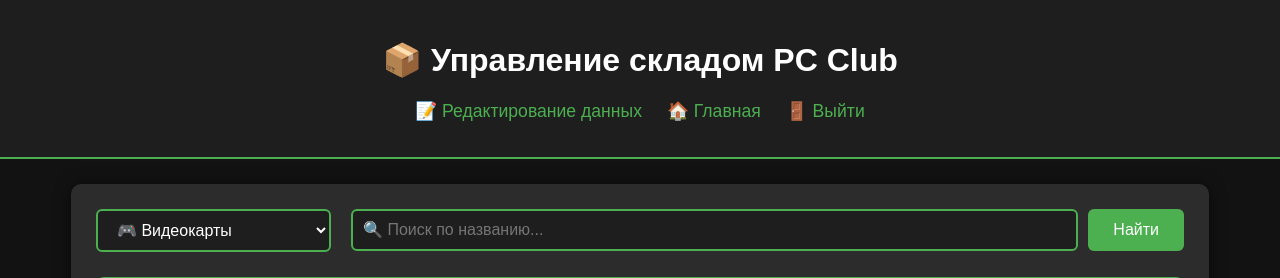
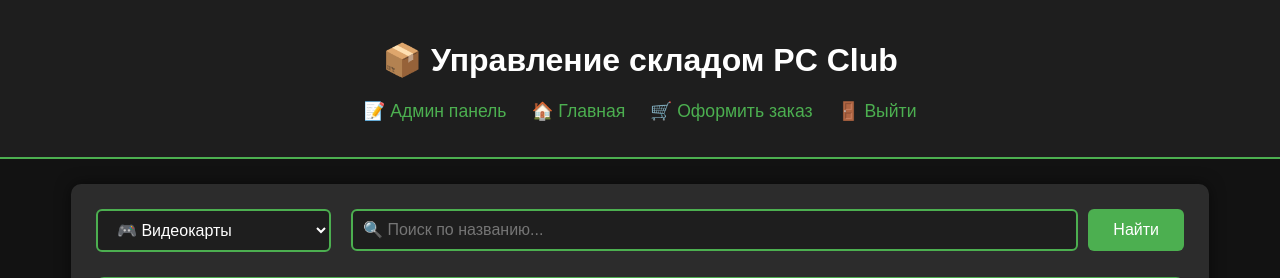
Before and after one commit to KilqGo/Diplomkkk, a PHP site: page /stock_management.php in a window 1280 px wide. Shown: the top 278 px of the page. Run offline with PHP 8.4, Linux system fonts and the light colour scheme; a user stored in the database is signed in; data comes from the database, SQL or seed files in the repository.

Commit message:
поправил навигацию

```diff
--- a/edit_content.php
+++ b/edit_content.php
@@ -226,6 +226,7 @@ $search_columns = [
             <ul>
                 <li><a href="stock_management.php">📦 Склад</a></li>
                 <li><a href="index.php">🏠 Главная</a></li>
+                <li><a href="order_form.php">🛒 Оформить заказ</a></li>
                 <li><a href="logout.php">🚪 Выйти</a></li>
             </ul>
         </nav>
--- a/order_form.php
+++ b/order_form.php
@@ -273,8 +273,9 @@ function get_table_name($field) {
         <h1>🛒 Оформить заказ</h1>
         <nav>
             <ul>
+                <li><a href="edit_content.php">📝 Редактировать контент</a></li>
                 <li><a href="index.php">🏠 Главная</a></li>
-                <li><a href="edit_content.php">📝 Редактировать контент</a></li>
+                <li><a href="logout.php">🔁 Смена учетной записи</a></li>
             </ul>
         </nav>
     </header>
--- a/stock_management.php
+++ b/stock_management.php
@@ -226,8 +226,9 @@ $search_query = $_GET['search'] ?? '';
         <h1>📦 Управление складом PC Club</h1>
         <nav>
             <ul>
-                <li><a href="edit_content.php">📝 Редактирование данных</a></li>
+                <li><a href="edit_content.php">📝 Админ панель</a></li>
                 <li><a href="index.php">🏠 Главная</a></li>
+                <li><a href="order_form.php">🛒 Оформить заказ</a></li>
                 <li><a href="logout.php">🚪 Выйти</a></li>
             </ul>
         </nav>
```
